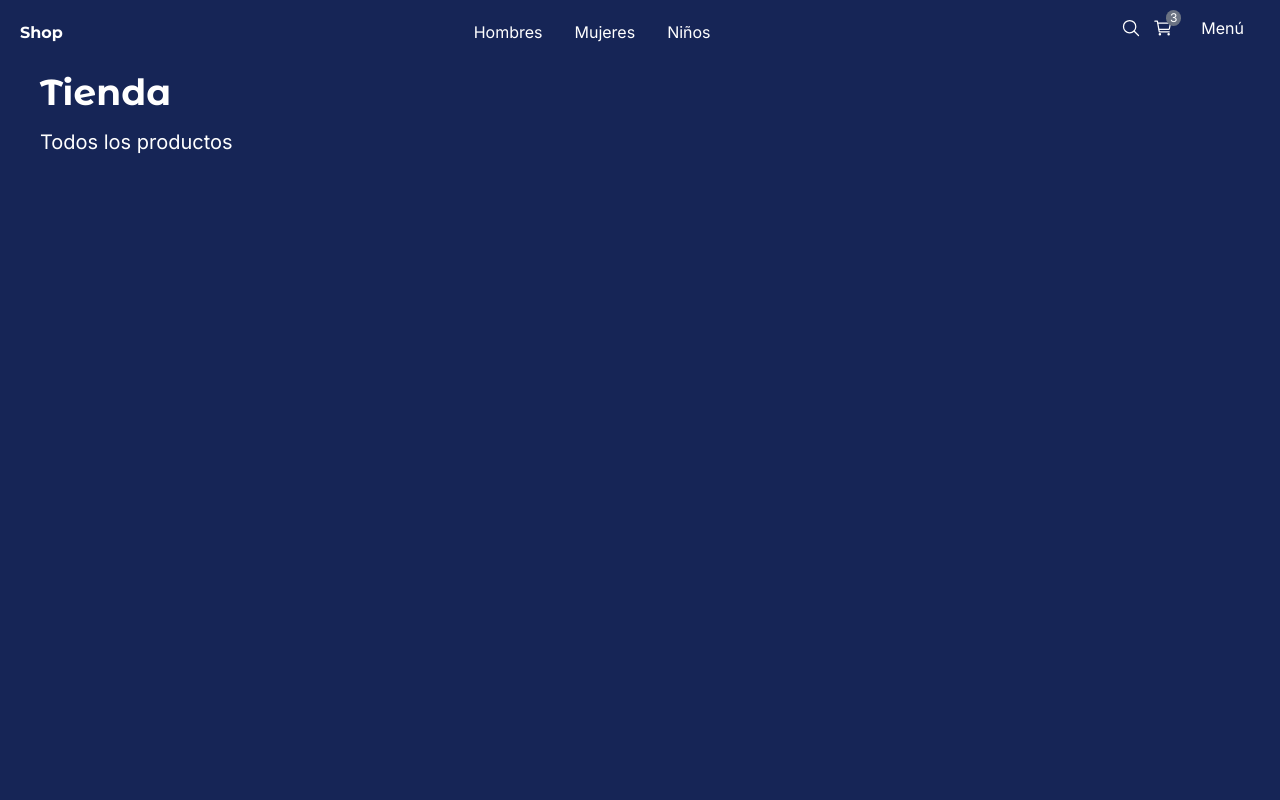
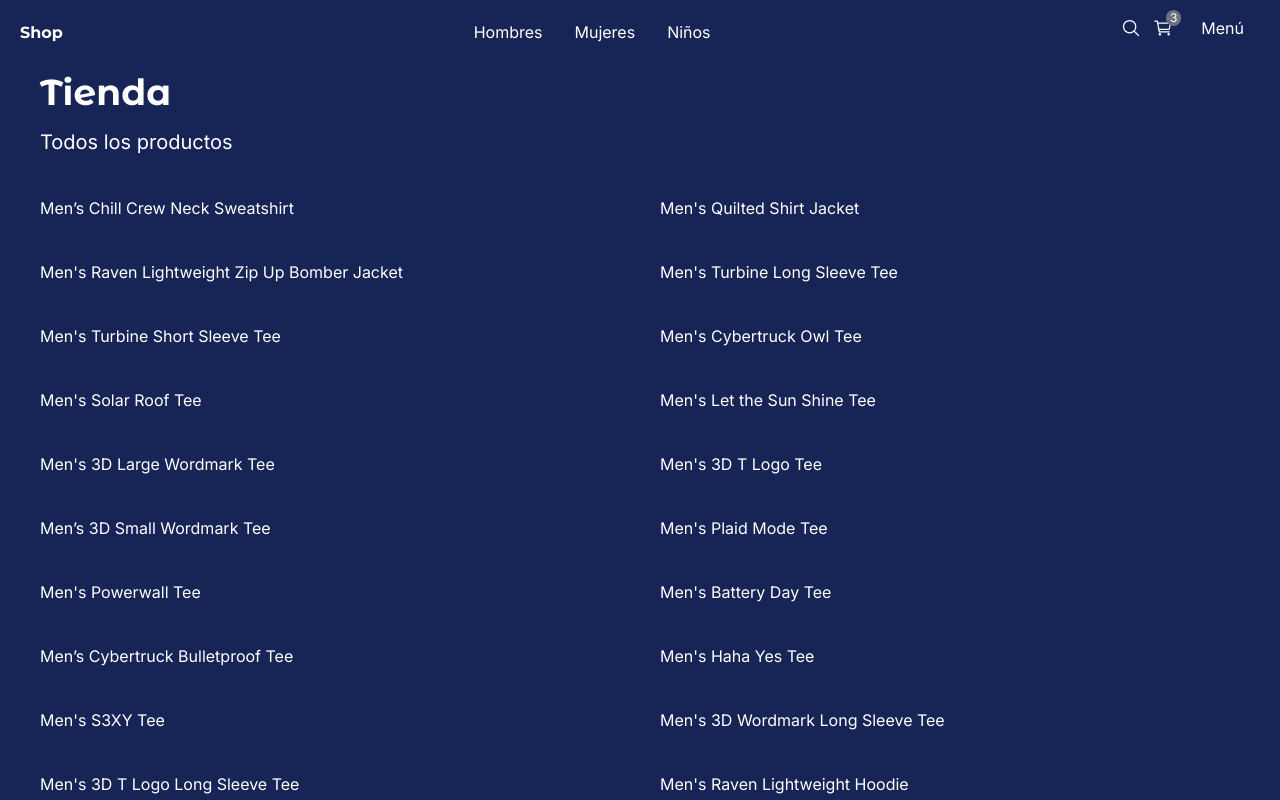
Before and after one commit to Diego2Drm/e-commerce, a Next.js app: page / in a window 1280 px wide. Shown: the top 800 px of the page. Built offline with nearby package versions, Linux system fonts and the light colour scheme.

Commit message:
feat: grid de productos

```diff
--- a/app/(shop)/page.tsx
+++ b/app/(shop)/page.tsx
@@ -1,5 +1,7 @@
-import { Title } from "@/app/components";
+import { ProductGrid, Title } from "@/app/components";
+import { initialData } from "@/app/seed/seed";
 
+const products = initialData.products;
 
 export default function Home() {
   return (
@@ -8,6 +10,8 @@
         title="Tienda"
         subtitle="Todos los productos"
       />
+
+      <ProductGrid products={products} />
     </>
   );
 }
--- a/app/components/index.ts
+++ b/app/components/index.ts
@@ -1,3 +1,4 @@
+export * from './products/product-grid/ProductGrid'
 export * from './ui/navbar/NavBar'
 export * from './ui/not-found/PageNotFound'
 export * from './ui/title/Title'
--- /dev/null
+++ b/app/components/products/product-grid/ProductGrid.tsx
@@ -0,0 +1,18 @@
+import { Product } from "@/app/interfaces"
+
+
+interface Props {
+  products: Product[];
+}
+
+export const ProductGrid = ({ products }: Props) => {
+  return (
+    <section className="grid grid-cols-1 sm:grid-cols-2 gap-10 pb-10">
+      {
+        products.map(product => (
+          <span key={product.slug}>{product.title}</span>
+        ))
+      }
+    </section>
+  )
+}
--- /dev/null
+++ b/app/interfaces/index.ts
@@ -0,0 +1 @@
+export * from './product.inteface'
--- /dev/null
+++ b/app/interfaces/product.inteface.ts
@@ -0,0 +1,15 @@
+export interface Product {
+  description: string;
+  images: string[];
+  inStock: number;
+  price: number;
+  sizes: ValidSizes[];
+  slug: string;
+  tags: string[];
+  title: string;
+  type: ValidTypes;
+  gender: 'men' | 'women' | 'kid' | 'unisex'
+}
+
+export type ValidSizes = 'XS' | 'S' | 'M' | 'L' | 'XL' | 'XXL' | 'XXXL';
+export type ValidTypes = 'shirts' | 'pants' | 'hoodies' | 'hats';
```
